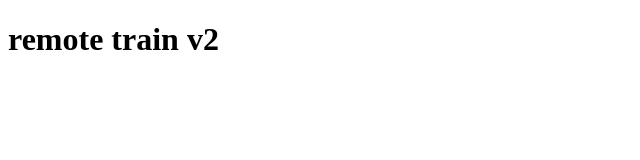
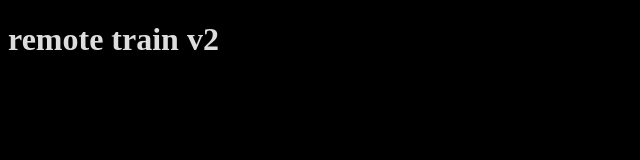
Before and after one commit to gmcns/remote_train_v2, a plain HTML site: page index.html in a window 1280 px wide. Shown: the whole page, without its empty margins (0-640 px from the left). Drawn offline with Linux system fonts and the light colour scheme.

Commit message:
add css/all.css

```diff
--- /dev/null
+++ b/css/all.css
@@ -0,0 +1,4 @@
+body {
+  background-color: #000;
+  color: #ddd;
+}
--- a/index.html
+++ b/index.html
@@ -4,6 +4,7 @@
   <meta charset="UTF-8">
   <meta http-equiv="X-UA-Compatible" content="IE=edge">
   <meta name="viewport" content="width=device-width, initial-scale=1.0">
+  <link rel="stylesheet" href="css/all.css">
   <title>Document</title>
 </head>
 <body>
```
Also changed, not shown: commit_history_note.txt.
